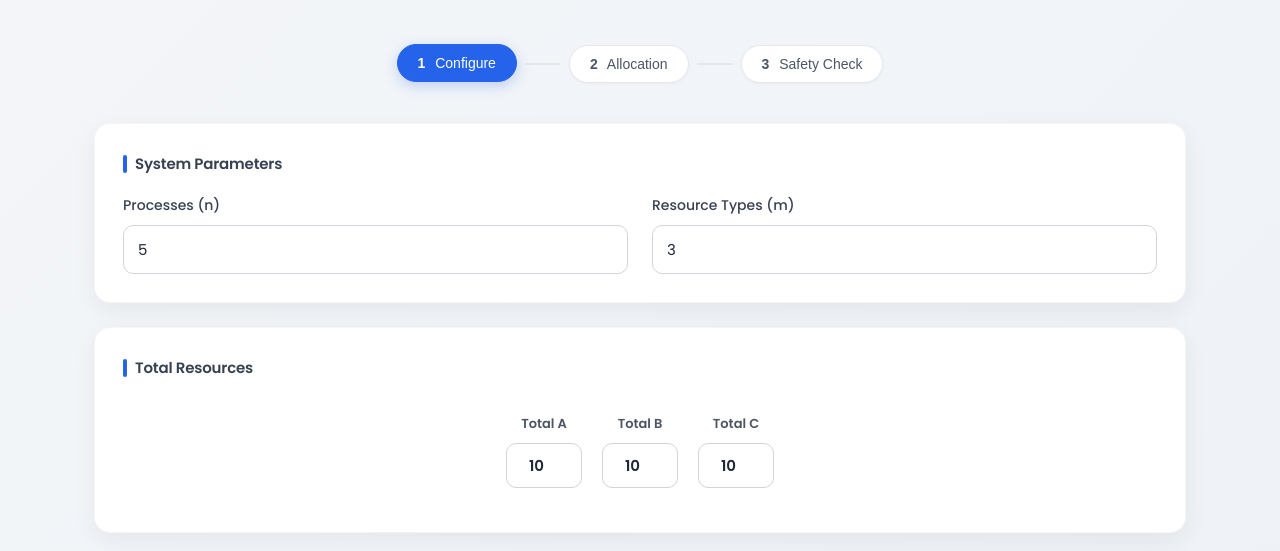
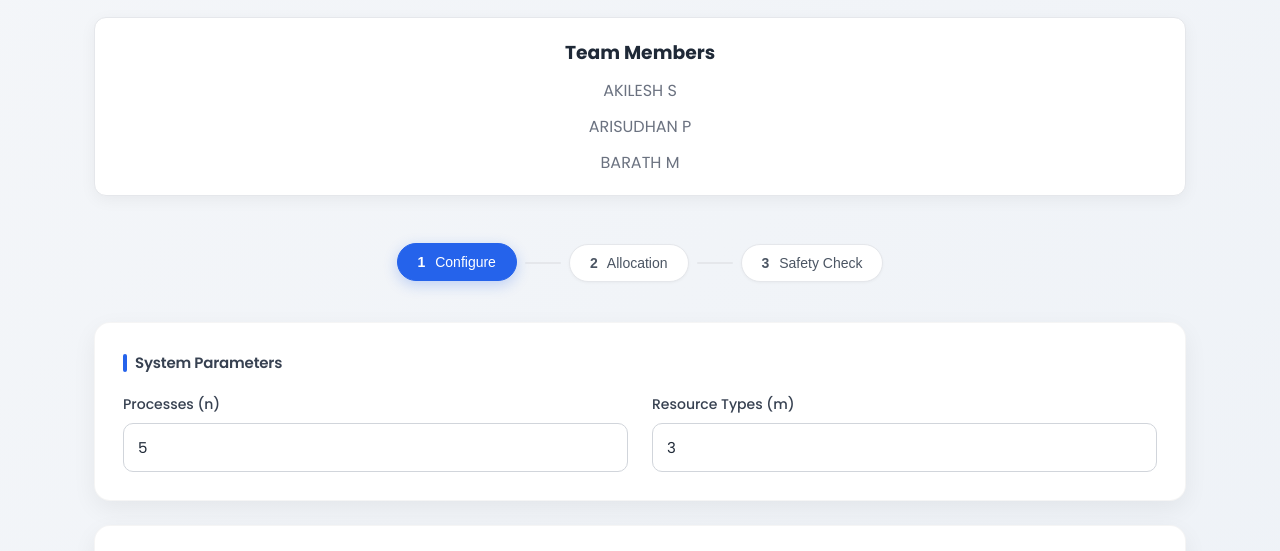
Before and after one commit to barathchinnu/bankersalgorithm, a plain HTML site: page index.html in a window 1280 px wide. Shown: the part 199-750 px from the top of the page. Drawn offline with Linux system fonts and the light colour scheme.

```diff
--- a/index.html
+++ b/index.html
@@ -27,6 +27,12 @@
 Configure resource allocation and check whether the system is safe.
 </p>
 
+<div class="teammem">
+    <h3>Team Members</h3>
+    <p>AKILESH S</p>
+    <p>ARISUDHAN P</p>
+    <p>BARATH M</p>
+</div>
 </header>
 
 <!-- STEP NAVIGATION -->
--- a/style.css
+++ b/style.css
@@ -427,3 +427,12 @@
     justify-content: center;
   }
 }
+
+.teammem{
+  background: #ffffff;
+  border-radius: 12px;
+  padding: 20px;
+  margin-top: 20px;
+  box-shadow: 0 4px 16px rgba(0, 0, 0, 0.05);
+  border: 1px solid #e5e7eb;
+}
```
